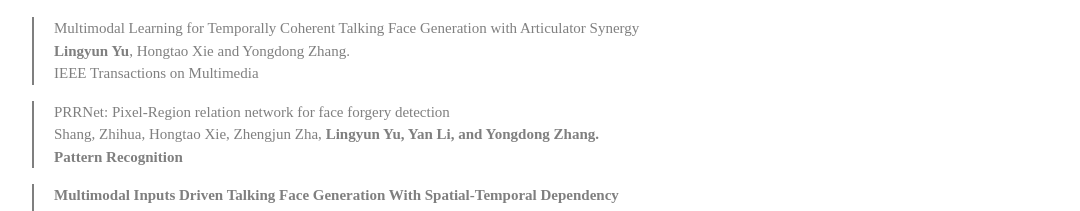
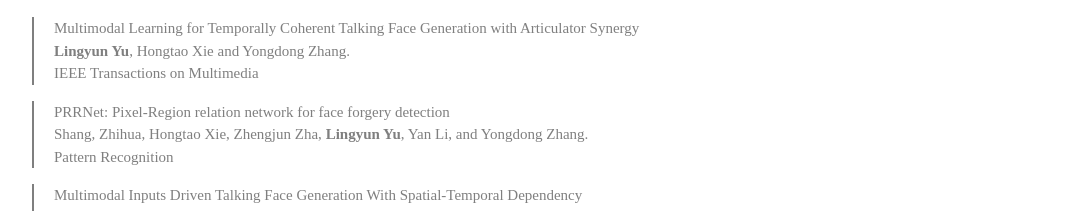
Before and after one commit to xiaoyun4/xiaoyun.github.com, a plain HTML site: page index.html in a window 1280 px wide. Shown: the part 1882-2093 px from the top of the page, without its empty margins (38-1118 px from the left). Drawn offline with Linux system fonts and the light colour scheme; a web font is replaced by a local one.

Commit message:
Update index.html

```diff
--- a/index.html
+++ b/index.html
@@ -138,7 +138,7 @@
 				</div>
 				<div class="blockquote">
 					<p class="btn-resize-mode p-15-style p-16-bloc-1-style">
-						PRRNet: Pixel-Region relation network for face forgery detection  <br>Shang, Zhihua, Hongtao Xie, Zhengjun Zha, <strong>Lingyun Yu<strong>, Yan Li, and Yongdong Zhang.<br>Pattern Recognition&nbsp;
+						PRRNet: Pixel-Region relation network for face forgery detection  <br>Shang, Zhihua, Hongtao Xie, Zhengjun Zha, <strong>Lingyun Yu</strong>, Yan Li, and Yongdong Zhang.<br>Pattern Recognition&nbsp;
 					</p>
 				</div>
 				<div class="blockquote">
```
